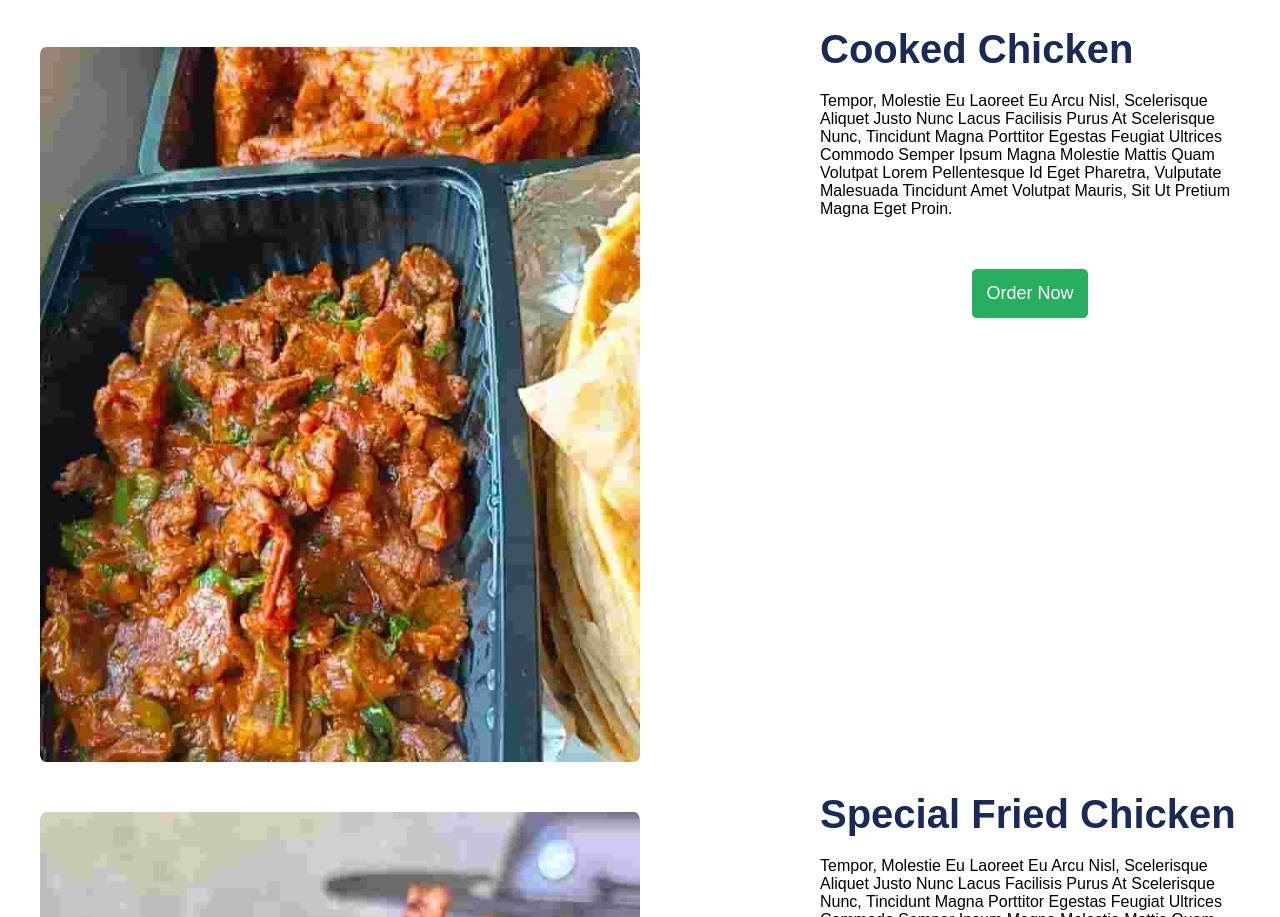
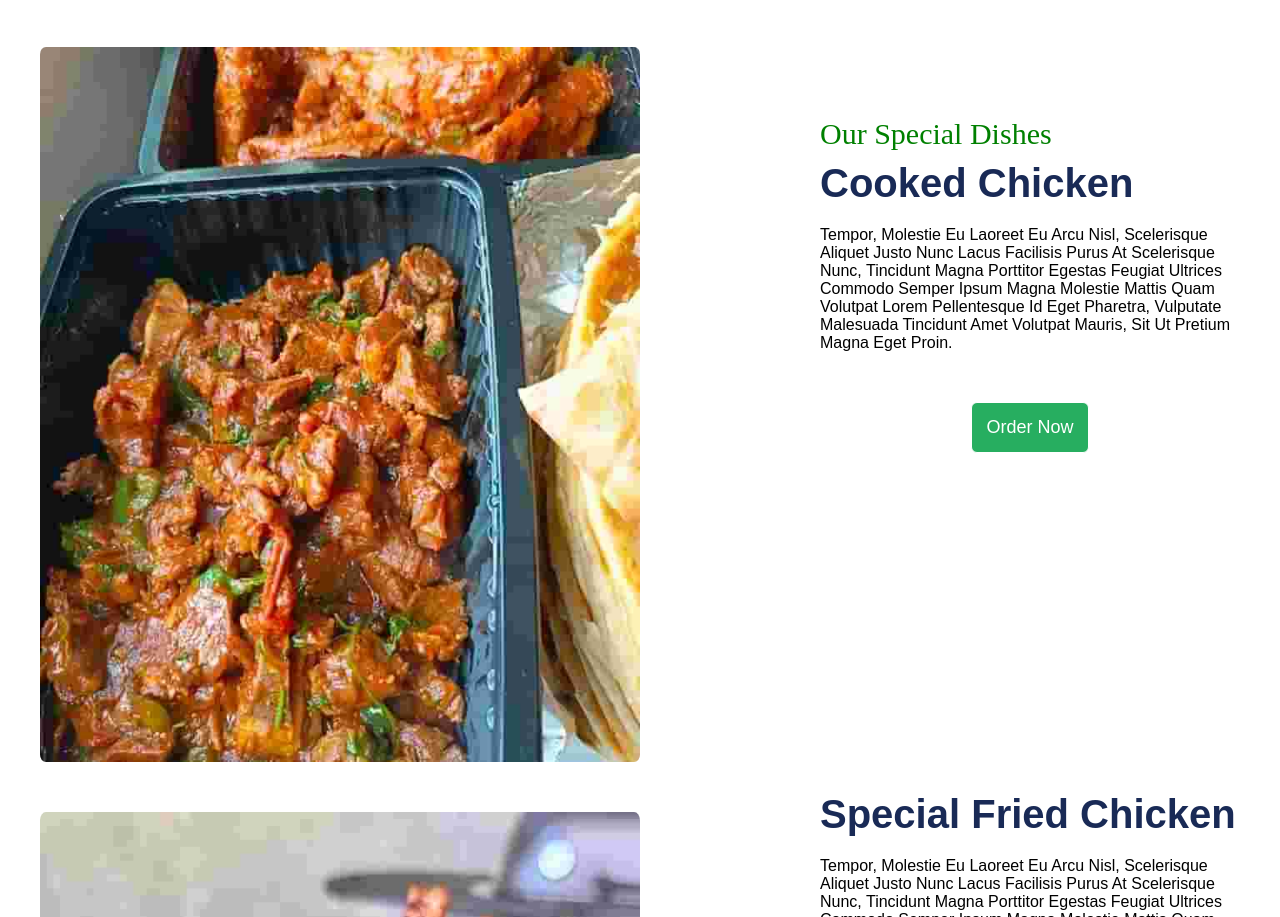
Before and after one commit to marvo831/abalacatering, a plain HTML site: page index.html in a window 1280 px wide. Shown: the part 3752-4669 px from the top of the page. Drawn offline with nearby package versions, Linux system fonts and the light colour scheme.

Commit message:
Update index.html

```diff
--- a/index.html
+++ b/index.html
@@ -149,7 +149,7 @@
     				<img src="images/p19.jpeg">
     			   </div>
     			<div class="cont">
-
+    				<h1 class="title">Our special dishes</h1>
     				<h3>Cooked Chicken</h3>
     				<p>Tempor, molestie eu laoreet eu arcu nisl, scelerisque aliquet justo nunc lacus facilisis purus at scelerisque nunc, tincidunt magna porttitor egestas feugiat ultrices commodo semper ipsum magna molestie mattis quam volutpat lorem pellentesque id eget pharetra, vulputate malesuada tincidunt amet volutpat mauris, sit ut pretium magna eget proin.</p>
     				<a href="#contact" class="btn">Order now</a>
```
